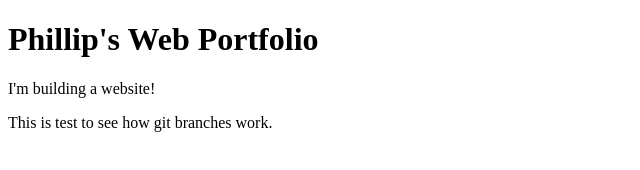
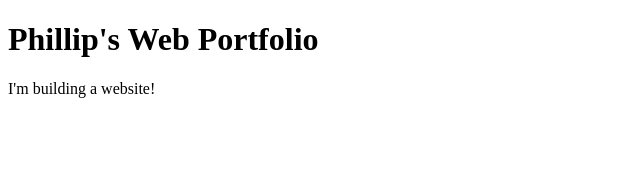
Before and after one commit to srqphil/srqphil.github.io, a plain HTML site: page index.html in a window 1280 px wide. Shown: the whole page, without its empty margins (0-640 px from the left). Drawn offline with Linux system fonts and the light colour scheme.

Commit message:
Update index.html

```diff
--- a/index.html
+++ b/index.html
@@ -8,6 +8,5 @@
 <body>
     <h1>Phillip's Web Portfolio</h1>
     <p>I'm building a website!</p>
-    <p>This is test to see how git branches work.</p>
 </body>
 </html>
```
